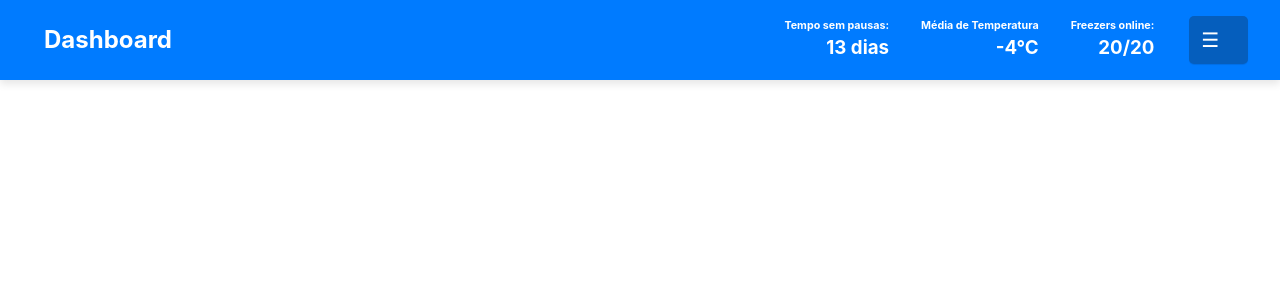
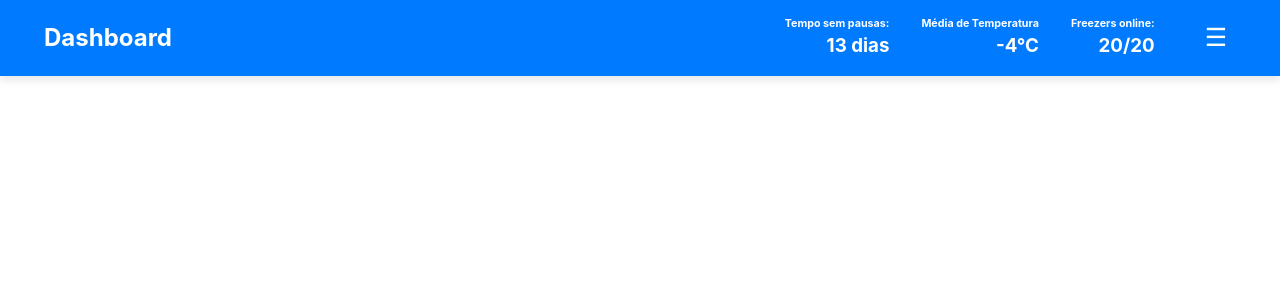
Before and after one commit to joaovfe/ThermoSync, a React (Vite) app: page /NavigationBar in a window 1280 px wide. Shown: the top 300 px of the page. Built offline with nearby package versions, Linux system fonts and the light colour scheme; no server answers.

Commit message:
Update na sidebar, adicionado estilos na section 1 e 2.

```diff
--- a/src/components/pages/NavigationBar/NavigationBar.css
+++ b/src/components/pages/NavigationBar/NavigationBar.css
@@ -31,17 +31,21 @@
 }
 
 .menu-btn {
-    font-size: 20px;
-    background: #055ebd;
+    all: unset;
+    font-size: 25px;
     border: none;
     cursor: pointer;
     color: #fff;
-    margin-left: 35px;
+    margin-left: 50px;
+    background: transparent;
+    padding: 0;
+    outline: none;
     transition: transform 0.3s ease, opacity 0.3s ease;
 }
 
 .menu-btn:hover {
     transform: scale(1.1);
+    background: transparent;
 }
 
 .menu-btn .icon {
@@ -61,7 +65,7 @@
 
 .menu-btn.active .icon.hamburger {
     opacity: 0;
-    transform: rotate(90deg); /* Rotação para sumir */
+    transform: rotate(90deg);
 }
 
 .menu-btn.active .icon.close {
--- a/src/components/pages/NavigationBar/SideBar.css
+++ b/src/components/pages/NavigationBar/SideBar.css
@@ -53,3 +53,27 @@
   justify-content: center;
   padding-top: 70px;
 }
+
+#link-sidebar {
+  color: #ecf0f1; /* Cor do texto */
+  text-decoration: none; /* Remove o sublinhado */
+  font-size: 18px;
+  display: flex;
+  align-items: center;
+  gap: 10px; /* Espaço entre o texto e ícone */
+  padding: 10px 15px;
+  border-radius: 5px;
+  transition: background-color 0.3s ease, color 0.3s ease;
+  margin-bottom: 20px;
+}
+
+#link-sidebar:hover {
+  background-color: #34495e; /* Cor de fundo ao hover */
+  color: #1abc9c; /* Destaque ao hover */
+  transform: translateX(5px); /* Pequeno movimento ao hover */
+}
+
+#link-sidebar:active {
+  background-color: #1abc9c; /* Cor de fundo ao clicar */
+  color: #ecf0f1; /* Texto branco ao clicar */
+}
--- a/src/components/pages/NavigationBar/SideBar.jsx
+++ b/src/components/pages/NavigationBar/SideBar.jsx
@@ -7,9 +7,8 @@ function Sidebar({ isOpen, toggleSidebar }) {
             {/* <button onClick={toggleSidebar} className="close-btn">×</button> */}
             <nav className='section'>
                 <ul>
-                    <li><a href="#section1">Section 1</a></li>
-                    <li><a href="#section2">Section 2</a></li>
-                    <li><a href="#section3">Section 3</a></li>
+                    <li><a href="#section1" id='link-sidebar'>Adicionar Cliente</a></li>
+                    <li><a href="#section2" id='link-sidebar'>Adicionar Usuário</a></li>
                 </ul>
             </nav>
         </div>
```
